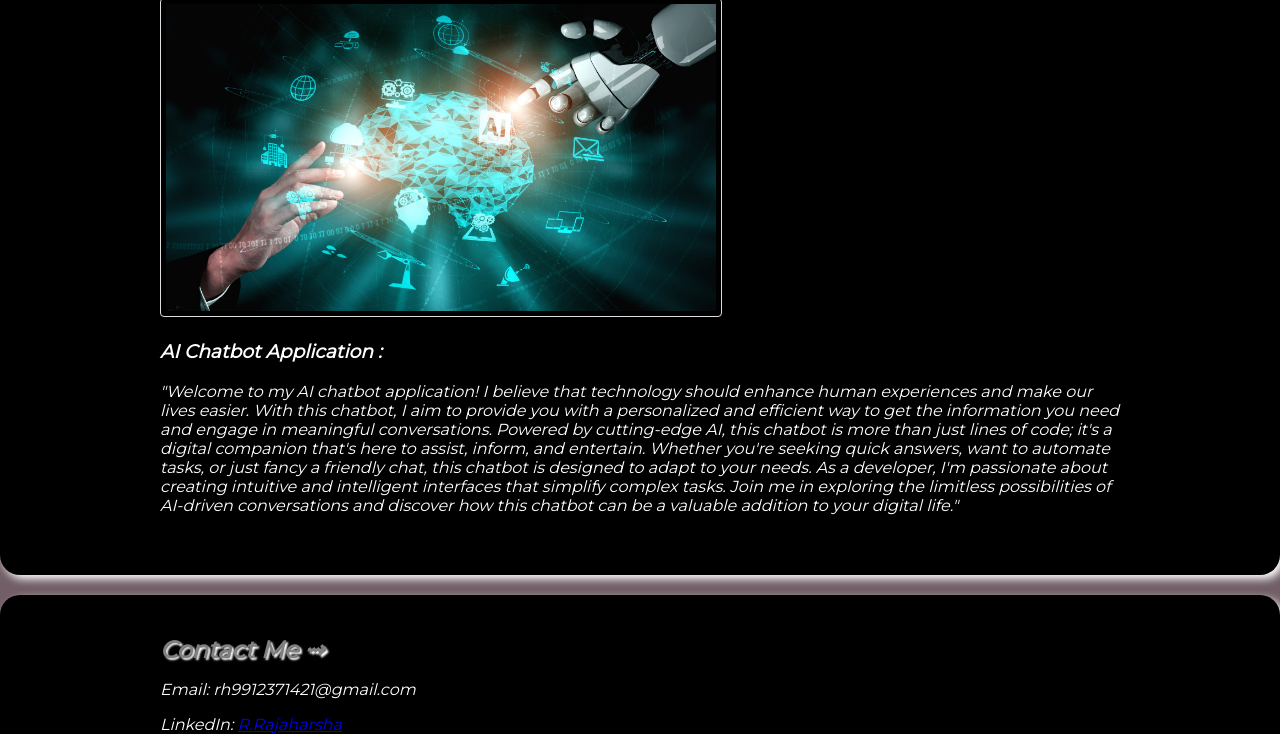
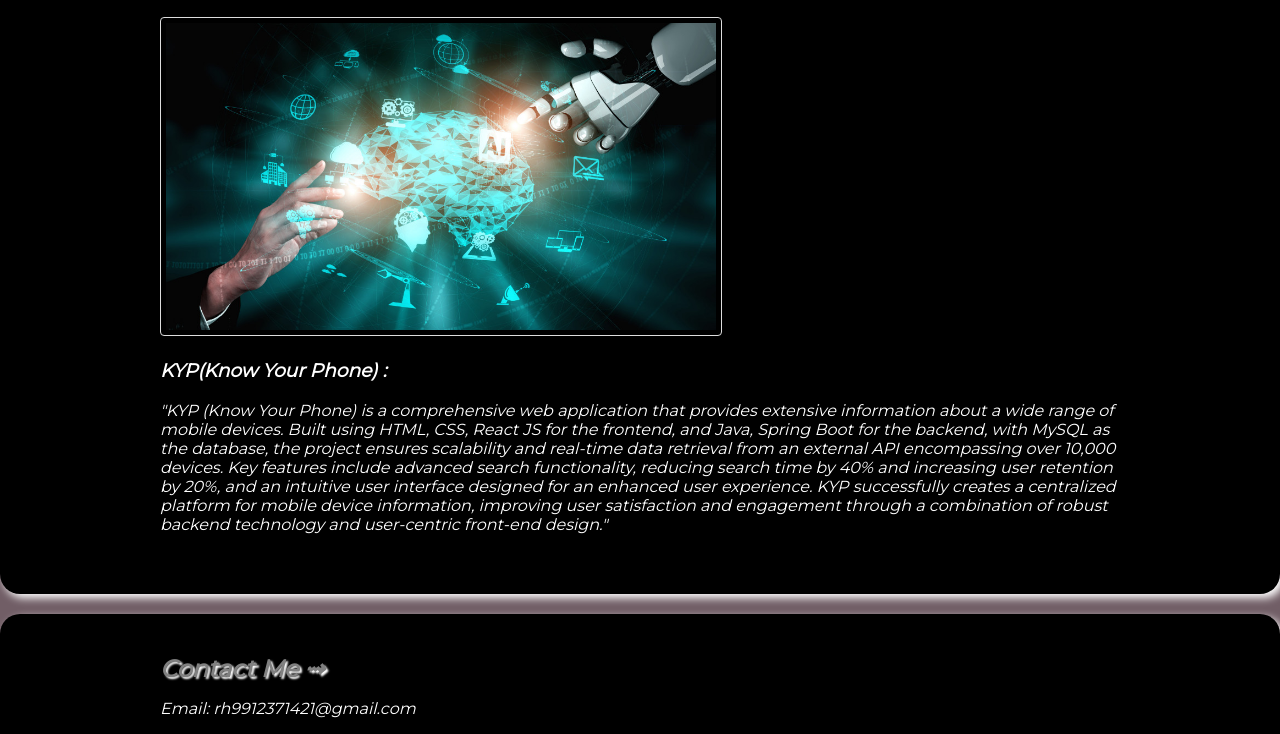
Before and after one commit to Rayudurajaharsha/webdevpro1, a plain HTML site: page index.html in a window 1280 px wide. Shown: the part 1804-2538 px from the top of the page. Drawn offline with Linux system fonts and the light colour scheme.

Commit message:
Update index.html

```diff
--- a/index.html
+++ b/index.html
@@ -25,7 +25,7 @@
     <section id="about">
         <div class="container">
             <h2>About Me ⇝ </h2>
-            <p> Hello,I,m R.Raja harsha present pursing 3rd year Btech in 'ST.PETERS ENGINEERING COLLEGE' on cse(aiml).</p>
+            <p> Hello,I,m R.Raja harsha present pursing Final year Btech in 'ST.PETERS ENGINEERING COLLEGE'  in the stream of 'CSE (AI & ML)'.</p>
             <p>
                 I'm a passionate and creative web developer with a strong foundation in front-end and back-end technologies. My journey in the world of web development began with a curiosity-driven desire to build things that make a difference. I love turning ideas into interactive and user-friendly websites and applications.
             </p>
@@ -52,8 +52,8 @@
             </div>
             <div class="project">
                 <img src="p2.jpg" alt="Project 2">
-                <h3>AI Chatbot Application : </h3>
-                <p>"Welcome to my AI chatbot application! I believe that technology should enhance human experiences and make our lives easier. With this chatbot, I aim to provide you with a personalized and efficient way to get the information you need and engage in meaningful conversations. Powered by cutting-edge AI, this chatbot is more than just lines of code; it's a digital companion that's here to assist, inform, and entertain. Whether you're seeking quick answers, want to automate tasks, or just fancy a friendly chat, this chatbot is designed to adapt to your needs. As a developer, I'm passionate about creating intuitive and intelligent interfaces that simplify complex tasks. Join me in exploring the limitless possibilities of AI-driven conversations and discover how this chatbot can be a valuable addition to your digital life."</p>
+                <h3>KYP(Know Your Phone) : </h3>
+                <p>"KYP (Know Your Phone) is a comprehensive web application that provides extensive information about a wide range of mobile devices. Built using HTML, CSS, React JS for the frontend, and Java, Spring Boot for the backend, with MySQL as the database, the project ensures scalability and real-time data retrieval from an external API encompassing over 10,000 devices. Key features include advanced search functionality, reducing search time by 40% and increasing user retention by 20%, and an intuitive user interface designed for an enhanced user experience. KYP successfully creates a centralized platform for mobile device information, improving user satisfaction and engagement through a combination of robust backend technology and user-centric front-end design."</p>
             </div>
         </div>
     </section>
```
